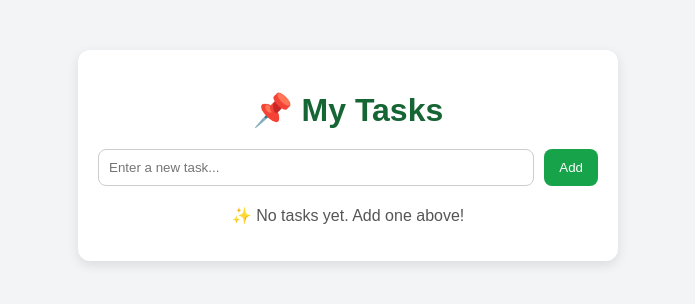
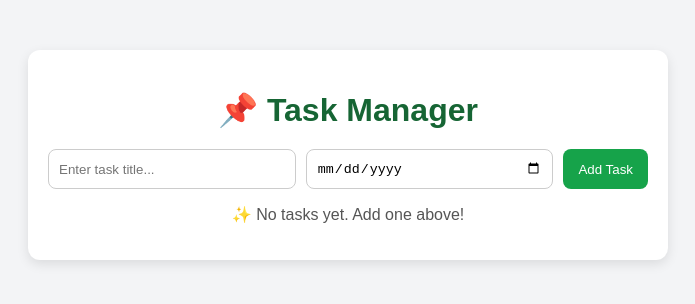
Before and after one commit to Elham-Abdu1/TO-DO, a React (Vite) app: page / in a window 1280 px wide. Shown: the top 304 px of the page, without its empty margins (292-987 px from the left). Built offline with nearby package versions, Linux system fonts and the light colour scheme.

Commit message:
week 7 tasks

```diff
--- a/src/App.css
+++ b/src/App.css
@@ -1,4 +1,4 @@
-/* /* Center everything
+/* /* /* Center everything
 .container {
   min-height: 100vh;
   display: flex;
@@ -51,7 +51,7 @@
 }
  */
 
- body {
+ /* body {
   margin: 0;
   font-family: Arial, sans-serif;
   background: #f3f4f6;
@@ -123,4 +123,76 @@
 .empty {
   text-align: center;
   color: #555;
+} */
+
+body {
+  margin: 0;
+  font-family: Arial, sans-serif;
+  background: #f3f4f6;
 }
+
+.container {
+  max-width: 600px;
+  margin: 50px auto;
+  padding: 20px;
+  background: #fff;
+  border-radius: 12px;
+  box-shadow: 0 4px 12px rgba(0,0,0,0.1);
+}
+
+.title {
+  text-align: center;
+  color: #166534;
+  margin-bottom: 20px;
+}
+
+.task-form {
+  display: flex;
+  gap: 10px;
+  margin-bottom: 10px;
+}
+
+.task-form input {
+  padding: 10px;
+  border-radius: 8px;
+  border: 1px solid #ccc;
+  flex: 1;
+}
+
+.task-form button {
+  padding: 10px 15px;
+  background: #16a34a;
+  color: white;
+  border: none;
+  border-radius: 8px;
+  cursor: pointer;
+}
+
+.task-form button:hover {
+  background: #15803d;
+}
+
+.error {
+  color: red;
+  margin: 5px 0;
+}
+
+.task-list {
+  list-style: none;
+  padding: 0;
+}
+
+.task-list li {
+  background: #f9fafb;
+  margin: 8px 0;
+  padding: 12px;
+  border-radius: 8px;
+  display: flex;
+  justify-content: space-between;
+  align-items: center;
+}
+
+.empty {
+  text-align: center;
+  color: #555;
+}
--- a/src/App.jsx
+++ b/src/App.jsx
@@ -1,62 +1,132 @@
-//
+// //
 
 
-import React, { useState, useEffect } from "react";
+// import React, { useState, useEffect } from "react";
+// import "./App.css";
+
+// function App() {
+//   const [tasks, setTasks] = useState([]);
+//   const [newTask, setNewTask] = useState("");
+
+//   // ✅ Task 2: Load tasks from localStorage on app load
+//   useEffect(() => {
+//     const savedTasks = JSON.parse(localStorage.getItem("tasks"));
+//     if (savedTasks) {
+//       setTasks(savedTasks);
+//     }
+//   }, []);
+
+//   // ✅ Task 1: Store tasks in localStorage whenever tasks change
+//   useEffect(() => {
+//     localStorage.setItem("tasks", JSON.stringify(tasks));
+//   }, [tasks]);
+
+//   const addTask = () => {
+//     if (newTask.trim() === "") return;
+//     const updatedTasks = [...tasks, { id: Date.now(), text: newTask }];
+//     setTasks(updatedTasks);
+//     setNewTask("");
+//   };
+
+//   const deleteTask = (id) => {
+//     const updatedTasks = tasks.filter((task) => task.id !== id);
+//     setTasks(updatedTasks);
+//   };
+
+//   return (
+//     <div className="container">
+//       <h1 className="title">📌 My Tasks</h1>
+
+//       <div className="task-input">
+//         <input
+//           type="text"
+//           placeholder="Enter a new task..."
+//           value={newTask}
+//           onChange={(e) => setNewTask(e.target.value)}
+//         />
+//         <button onClick={addTask}>Add</button>
+//       </div>
+
+//       <ul className="task-list">
+//         {tasks.length === 0 ? (
+//           <p className="empty">✨ No tasks yet. Add one above!</p>
+//         ) : (
+//           tasks.map((task) => (
+//             <li key={task.id}>
+//               {task.text}
+//               <button className="delete" onClick={() => deleteTask(task.id)}>
+//                 ❌
+//               </button>
+//             </li>
+//           ))
+//         )}
+//       </ul>
+//     </div>
+//   );
+// }
+
+// export default App;
+
+import React, { useState } from "react";
 import "./App.css";
 
 function App() {
   const [tasks, setTasks] = useState([]);
-  const [newTask, setNewTask] = useState("");
-
-  // ✅ Task 2: Load tasks from localStorage on app load
-  useEffect(() => {
-    const savedTasks = JSON.parse(localStorage.getItem("tasks"));
-    if (savedTasks) {
-      setTasks(savedTasks);
-    }
-  }, []);
-
-  // ✅ Task 1: Store tasks in localStorage whenever tasks change
-  useEffect(() => {
-    localStorage.setItem("tasks", JSON.stringify(tasks));
-  }, [tasks]);
+  const [title, setTitle] = useState("");
+  const [date, setDate] = useState("");
+  const [error, setError] = useState("");
 
   const addTask = () => {
-    if (newTask.trim() === "") return;
-    const updatedTasks = [...tasks, { id: Date.now(), text: newTask }];
-    setTasks(updatedTasks);
-    setNewTask("");
-  };
+    // ✅ Task 2: Validation
+    if (title.trim() === "" || date.trim() === "") {
+      setError("⚠️ Please fill in both title and date.");
+      return;
+    }
 
-  const deleteTask = (id) => {
-    const updatedTasks = tasks.filter((task) => task.id !== id);
-    setTasks(updatedTasks);
+    const newTask = {
+      id: Date.now(),
+      title,
+      date,
+    };
+
+    setTasks([...tasks, newTask]);
+    setTitle("");
+    setDate("");
+    setError("");
   };
 
   return (
     <div className="container">
-      <h1 className="title">📌 My Tasks</h1>
+      <h1 className="title">📌 Task Manager</h1>
 
-      <div className="task-input">
+      {/* ✅ Task 1: Form */}
+      <div className="task-form">
         <input
           type="text"
-          placeholder="Enter a new task..."
-          value={newTask}
-          onChange={(e) => setNewTask(e.target.value)}
+          placeholder="Enter task title..."
+          value={title}
+          onChange={(e) => setTitle(e.target.value)}
         />
-        <button onClick={addTask}>Add</button>
+        <input
+          type="date"
+          value={date}
+          onChange={(e) => setDate(e.target.value)}
+        />
+        <button onClick={addTask}>Add Task</button>
       </div>
 
+      {/* Show validation error */}
+      {error && <p className="error">{error}</p>}
+
+      {/* Task list */}
       <ul className="task-list">
         {tasks.length === 0 ? (
           <p className="empty">✨ No tasks yet. Add one above!</p>
         ) : (
           tasks.map((task) => (
             <li key={task.id}>
-              {task.text}
-              <button className="delete" onClick={() => deleteTask(task.id)}>
-                ❌
-              </button>
+              <span>{task.title}</span>
+              <small>{task.date}</small>
             </li>
           ))
         )}
```
